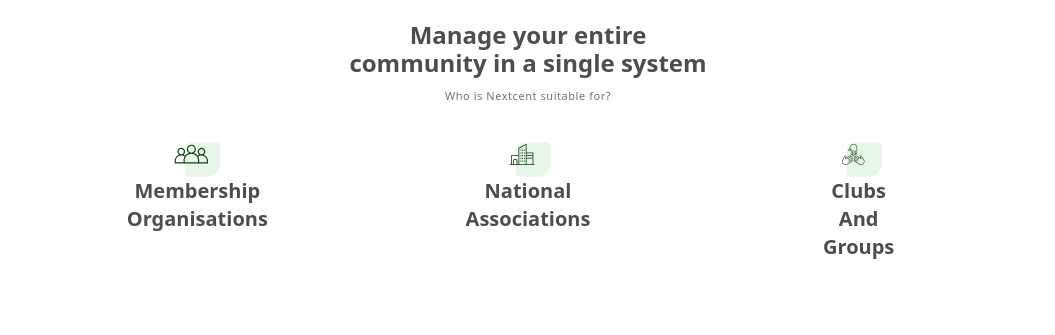
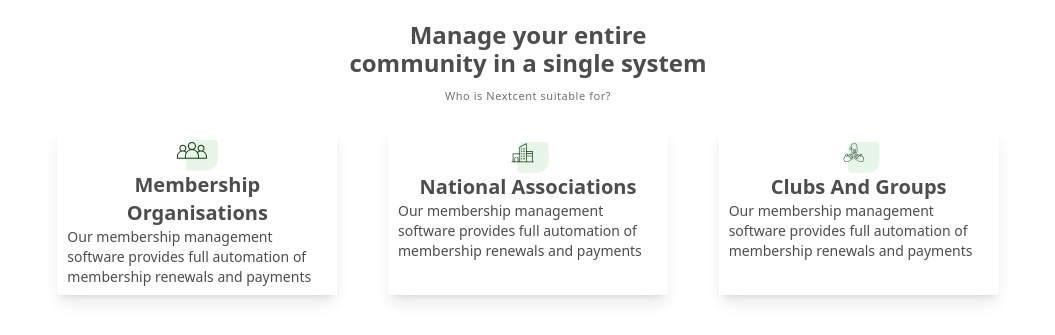
Before and after one commit to Zan-Mhmmdr/agency-landing-ui, a website: page index.html in a window 1280 px wide. Shown: the part 637-972 px from the top of the page, without its empty margins (112-1167 px from the left). Before the commit the page ends 908 px from the top, so only its background shows below. Drawn offline with nearby package versions, Linux system fonts and the light colour scheme.

Commit message:
reafactor: card

```diff
--- a/index.html
+++ b/index.html
@@ -141,24 +141,44 @@
         </p>
       </div>
 
-      <div class="flex flex-row justify-around mt-3">
-        <div class="w-[99.83px] p-[10px] items-center flex flex-col">
-          <img src="src/assets/images/icons/Icon.svg" alt="" />
+      <div class="flex flex-row justify-around mt-3 mb-10">
+        <div class="w-70 px-[10px] py-2 flex flex-col shadow-lg items-center">
+          <img src="src/assets/images/icons/Icon.svg" class="w-11 h-9" alt="" />
           <h2 class="text-center font-bold text-xl text-[#4D4D4D]">
             Membership Organisations
           </h2>
+          <p class="text-sm text-[#4D4D4D]">
+            Our membership management software provides full automation of
+            membership renewals and payments
+          </p>
         </div>
-        <div class="w-[99.83px] p-[10px] items-center flex flex-col">
-          <img src="src/assets/images/icons/icon2.svg" alt="" />
+        <div class="w-70 p-[10px] flex flex-col shadow-lg items-center">
+          <img
+            src="src/assets/images/icons/icon2.svg"
+            class="w-11 h-9"
+            alt=""
+          />
           <h2 class="text-center font-bold text-xl text-[#4D4D4D]">
             National Associations
           </h2>
+          <p class="text-sm text-[#4D4D4D]">
+            Our membership management software provides full automation of
+            membership renewals and payments
+          </p>
         </div>
-        <div class="w-[99.83px] p-[10px] items-center flex flex-col">
-          <img src="src/assets/images/icons/icon3.svg" alt="" />
+        <div class="w-70 p-[10px] flex flex-col items-center shadow-lg">
+          <img
+            src="src/assets/images/icons/icon3.svg"
+            class="w-11 h-9"
+            alt=""
+          />
           <h2 class="text-center font-bold text-xl text-[#4D4D4D]">
             Clubs And Groups
           </h2>
+          <p class="text-sm text-[#4D4D4D]">
+            Our membership management software provides full automation of
+            membership renewals and payments
+          </p>
         </div>
       </div>
     </section>
```
